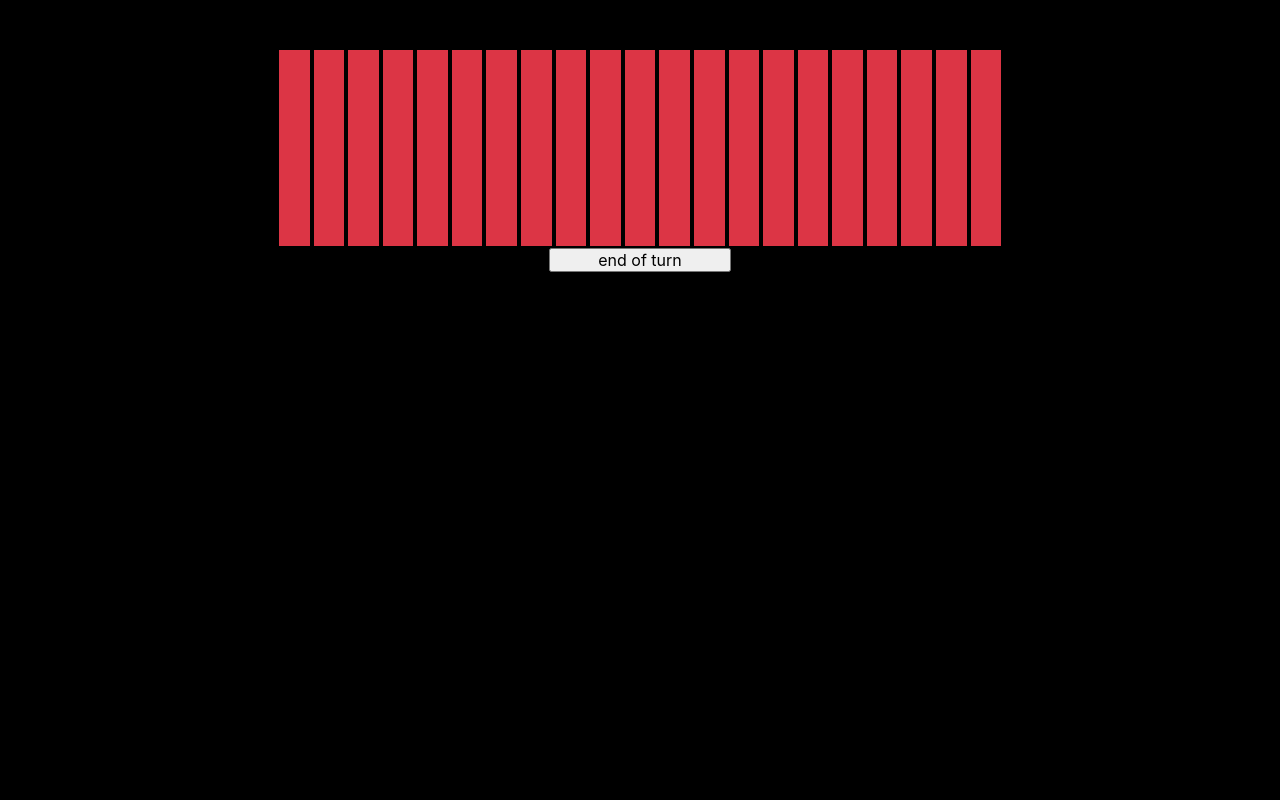
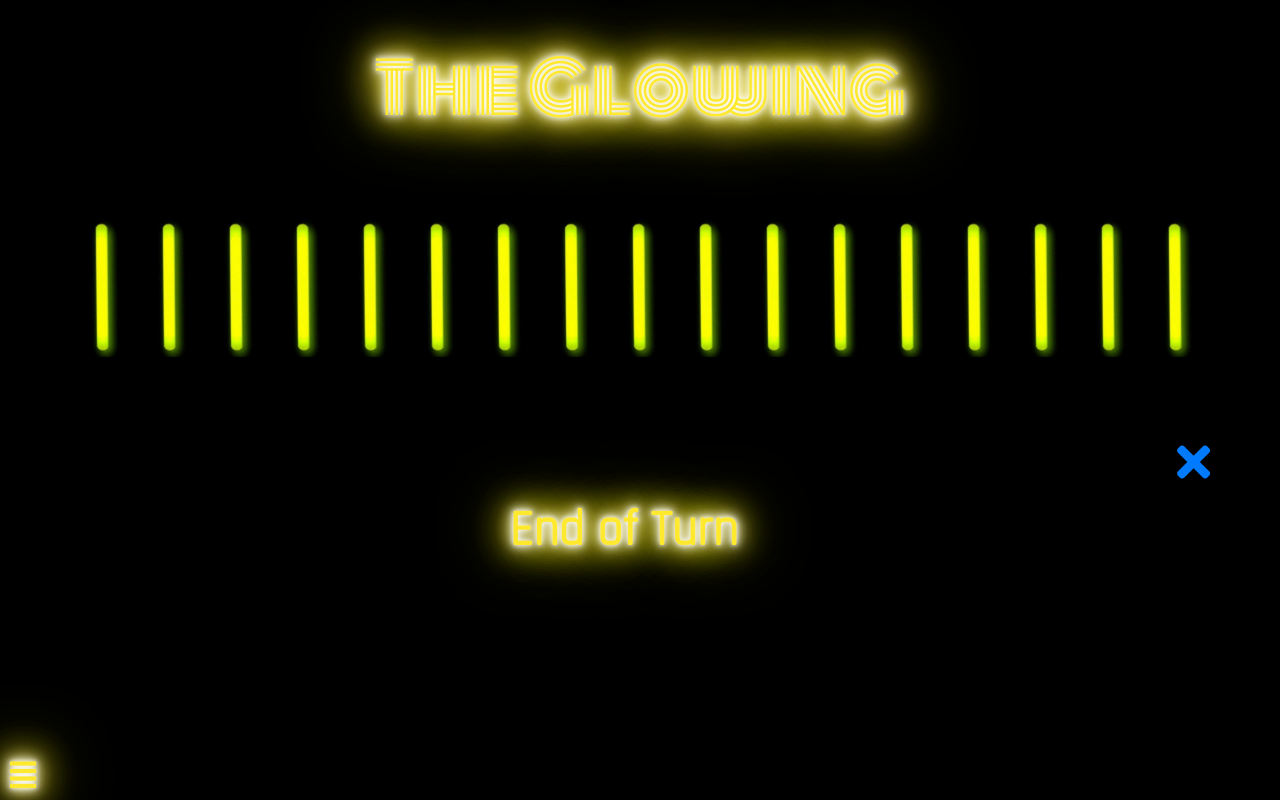
Before and after one commit to paulgiraudet/sticks_game, a plain HTML site: page index.html in a window 1280 px wide. Drawn offline with nearby package versions, Linux system fonts and the light colour scheme.

Commit message:
adding some fluo style, rules still needed

```diff
--- a/css/main.css
+++ b/css/main.css
@@ -101,21 +101,74 @@ body{
   height:100vh;
   background:black;
 }
-.stick{
-  height:200px;
-  border:2px solid black;
-}
 
-.stick:first-child{
-  border-left:4px solid black;
-}
-
-.stick:last-child{
-  border-right:4px solid black;
+h1{
+  font-family: 'Monoton', cursive;
+  font-size:70px;
+  text-align:center;
+  color: #fee92e;
+  text-shadow: 0 0 5px #fff, 0 0 10px #fff, 0 0 15px #fff, 0 0 20px #fee92e, 0 0 35px #fee92e, 0 0 40px #fee92e, 0 0 50px #fee92e, 0 0 75px #fee92e;
+  padding-bottom:40px;
 }
 
 
+.sticks{
+  height:220px;
+  transition:all 0.7s;
+}
 
+.turn, .rules{
+  -webkit-transition: all 0.5s;
+  -moz-transition: all 0.5s;
+  transition: all 0.5s;
+  font-weight:bold;
+  font-family: 'Rajdhani', sans-serif;
+  color: #fee92e;
+  text-shadow: 0 0 5px #fff, 0 0 10px #fff, 0 0 15px #fff, 0 0 20px #fee92e, 0 0 35px #fee92e, 0 0 40px #fee92e, 0 0 50px #fee92e, 0 0 75px #fee92e;
+  cursor:pointer;
+}
+
+.turn{
+  text-align:center;
+  padding:55px 0 0;
+  font-size:50px;
+}
+
+.turn:hover{
+  -webkit-animation: neon3 1.5s ease-in-out infinite alternate;
+  -moz-animation: neon3 1.5s ease-in-out infinite alternate;
+  animation: neon3 1.5s ease-in-out infinite alternate;
+}
+
+.rules{
+  position:absolute;
+  bottom:0;
+  left:10px;
+  font-size:30px;
+}
+
+.rules:hover{
+  text-decoration:none;
+
+}
+
+@-webkit-keyframes neon3 {
+  from {
+    text-shadow: 0 0 5px #fff, 0 0 10px #fff, 0 0 15px #fff, 0 0 20px #fee92e, 0 0 35px #fee92e, 0 0 40px #fee92e, 0 0 50px #fee92e, 0 0 75px #fee92e;
+  }
+  to {
+    text-shadow: 0 0 10px #fff, 0 0 20px #fff, 0 0 30px #fff, 0 0 40px #fee92e, 0 0 70px #fee92e, 0 0 80px #fee92e, 0 0 100px #fee92e, 0 0 150px #fee92e;
+  }
+}
+
+@-moz-keyframes neon3 {
+  from {
+    text-shadow: 0 0 5px #fff, 0 0 10px #fff, 0 0 15px #fff, 0 0 20px #fee92e, 0 0 35px #fee92e, 0 0 40px #fee92e, 0 0 50px #fee92e, 0 0 75px #fee92e;
+  }
+  to {
+    text-shadow: 0 0 7px #fff, 0 0 15px #fff, 0 0 20px #fff, 0 0 30px #fee92e, 0 0 50px #fee92e, 0 0 60px #fee92e, 0 0 75px #fee92e, 0 0 100px #fee92e;
+  }
+}
 
 
 
--- a/index.html
+++ b/index.html
@@ -12,6 +12,8 @@
   <link rel="apple-touch-icon" href="icon.png">
   <!-- Place favicon.ico in the root directory -->
 
+  <link rel="stylesheet" href="https://use.fontawesome.com/releases/v5.2.0/css/all.css" integrity="sha384-hWVjflwFxL6sNzntih27bfxkr27PmbbK/iSvJ+a4+0owXq79v+lsFkW54bOGbiDQ" crossorigin="anonymous">
+  <link href="https://fonts.googleapis.com/css?family=Monoton|Rajdhani" rel="stylesheet">
   <link rel="stylesheet" href="https://stackpath.bootstrapcdn.com/bootstrap/4.1.2/css/bootstrap.min.css" integrity="sha384-Smlep5jCw/wG7hdkwQ/Z5nLIefveQRIY9nfy6xoR1uRYBtpZgI6339F5dgvm/e9B" crossorigin="anonymous">
   <link rel="stylesheet" href="css/normalize.css">
   <link rel="stylesheet" href="css/main.css">
@@ -22,62 +24,99 @@
   <div class="container">
     <div class="row">
       <div class="col-8 mx-auto">
-        <div class="container-fluid mt-5">
-          <div class="row">
-            <div class="col stick bg-danger">
-            </div>
-            <div class="col stick bg-danger">
-            </div>
-            <div class="col stick bg-danger">
-            </div>
-            <div class="col stick bg-danger">
-            </div>
-            <div class="col stick bg-danger">
-            </div>
-            <div class="col stick bg-danger">
-            </div>
-            <div class="col stick bg-danger">
-            </div>
-            <div class="col stick bg-danger">
-            </div>
-            <div class="col stick bg-danger">
-            </div>
-            <div class="col stick bg-danger">
-            </div>
-            <div class="col stick bg-danger">
-            </div>
-            <div class="col stick bg-danger">
-            </div>
-            <div class="col stick bg-danger">
-            </div>
-            <div class="col stick bg-danger">
-            </div>
-            <div class="col stick bg-danger">
-            </div>
-            <div class="col stick bg-danger">
-            </div>
-            <div class="col stick bg-danger">
-            </div>
-            <div class="col stick bg-danger">
-            </div>
-            <div class="col stick bg-danger">
-            </div>
-            <div class="col stick bg-danger">
-            </div>
-            <div class="col stick bg-danger">
-            </div>
-          </div>
-        </div>
+        <h1>The Glowing</h1>
       </div>
 
+
+      <!-- <div class="col-12 mx-auto"> -->
+        <div class="container-fluid">
+          <div class="row">
+            <div class="col sticks">
+              <img class="img-fluid stick" alt="glowing" src="img/baton.png">
+            </div>
+            <div class="col sticks">
+              <img class="img-fluid stick" alt="glowing" src="img/baton.png">
+            </div>
+            <div class="col sticks">
+              <img class="img-fluid stick" alt="glowing" src="img/baton.png">
+            </div>
+            <div class="col sticks">
+              <img class="img-fluid stick" alt="glowing" src="img/baton.png">
+            </div>
+            <div class="col sticks">
+              <img class="img-fluid stick" alt="glowing" src="img/baton.png">
+            </div>
+            <div class="col sticks">
+              <img class="img-fluid stick" alt="glowing" src="img/baton.png">
+            </div>
+            <div class="col sticks">
+              <img class="img-fluid stick" alt="glowing" src="img/baton.png">
+            </div>
+            <div class="col sticks">
+              <img class="img-fluid stick" alt="glowing" src="img/baton.png">
+            </div>
+            <div class="col sticks">
+              <img class="img-fluid stick" alt="glowing" src="img/baton.png">
+            </div>
+            <div class="col sticks">
+              <img class="img-fluid stick" alt="glowing" src="img/baton.png">
+            </div>
+            <div class="col sticks">
+              <img class="img-fluid stick" alt="glowing" src="img/baton.png">
+            </div>
+            <div class="col sticks">
+              <img class="img-fluid stick" alt="glowing" src="img/baton.png">
+            </div>
+            <div class="col sticks">
+              <img class="img-fluid stick" alt="glowing" src="img/baton.png">
+            </div>
+            <div class="col sticks">
+              <img class="img-fluid stick" alt="glowing" src="img/baton.png">
+            </div>
+            <div class="col sticks">
+              <img class="img-fluid stick" alt="glowing" src="img/baton.png">
+            </div>
+            <div class="col sticks">
+              <img class="img-fluid stick" alt="glowing" src="img/baton.png">
+            </div>
+            <div class="col sticks">
+              <img class="img-fluid stick" alt="glowing" src="img/baton.png">
+            </div>
+
+          </div>
+          <!-- end of row -->
+        </div>
+        <!-- end of container -->
+      <!-- </div> -->
+
+      <!-- function for ending player turn plus restart -->
       <div class="col-8 mx-auto">
-        <input type="button" value="end of turn" onclick="winOnly()" class="w-25 mx-auto d-block">
+        <p id="result" class="turn" onclick="winOnly()">End of Turn</p>
       </div>
-      <div class="col-8 mx-auto">
-        <p id="result" class="text-center">YOU LOSE</p>
+
+      <div class="item1 d-none d-md-block">
+        <a href="#openModal1" class="rules"><i class="fas fa-align-justify"></i></a>
       </div>
+
+      <div id="openModal1" class="modal-item-1">
+        <div>
+          <a href="#close" title="Close" class="fermer-item1">
+            <i class="fa fa-times fa-3x"></i>
+          </a>
+          <div class="modal-item1">
+
+
+            <!-- end of container -->
+          </div>
+          <!-- end of modal-item -->
+        </div>
+
+      </div>
+
     </div>
+    <!-- end of main row -->
   </div>
+  <!-- end of main container -->
   <script src="js/vendor/modernizr-3.6.0.min.js"></script>
   <script src="https://code.jquery.com/jquery-3.3.1.min.js" integrity="sha256-FgpCb/KJQlLNfOu91ta32o/NMZxltwRo8QtmkMRdAu8=" crossorigin="anonymous"></script>
   <script>window.jQuery || document.write('<script src="js/vendor/jquery-3.3.1.min.js"><\/script>')</script>
--- a/js/main.js
+++ b/js/main.js
@@ -2,51 +2,74 @@
 var stick = document.getElementsByClassName("stick");
 //counting sticks from left to right
 var i = 0;
+//used to make the computer win every time
 var j = 0;
 
 //display lose
 var lose = document.getElementById("result");
-lose.style.display = "none";
+
 //counting max sticks by round
 var maxStick = 0 ;
-stick[i].addEventListener("click",deletebg);
+stick[i].addEventListener("click",nextStick);
 
 //function allowing player to remove a stick
-function deletebg(){
+function nextStick(){
 
-  if (i<20){
+  if (i<16){
 
-    stick[i].className = stick[i].className.replace(" bg-danger", " bg-success");
-
+    rotateStick(i);
     //removing previous click function to avoid spamming on previous sticks
-    stick[i].removeEventListener("click",deletebg);
-    i++;
+    stick[i].removeEventListener("click",nextStick);
+    //incrementing i count plus max stick
     maxStick++;
 
     //adding click function only if the user clicked on 3 sticks or less
     if (maxStick <3){
-      stick[i].addEventListener("click",deletebg);
+      stick[i].addEventListener("click",nextStick);
     }
 }
-
+//display lose if you pick the last stick
+else if (i===16){
+  lose.innerHTML = "TRY AGAIN" ;
+  lose.addEventListener("click",restart);
+}
 }
 
+function restart(){
+  lose.removeEventListener("click",restart);
+  for (i;i>=0;i--){
+    stick[i].style.transform = "rotate(0deg)";
+  }
+  i=0;
+  lose.innerHTML = "End of Turn";
+  stick[i].addEventListener("click",nextStick);
+}
 
 //function removing computer's sticks
 function winOnly(){
 
+    //saving i value in a new value
     j=i;
+    //the solution for this game is that after both turns the count of stick needs
+    //to be 4 so the computer wins everytime
+
+    //here we just need j to be between 1 and 3 to make the game work
     while (j>4){
-      j -=4 ;
-    }
-    for (j;j<4;j++){
-      stick[i].className = stick[i].className.replace(" bg-danger", " bg-success");
-      i++;
+      j -= 4 ;
     }
 
-    stick[i].addEventListener("click",deletebg);
+    //allowing computer to pick 1,2 or 3 sticks
+    for(j;j<4;j++){
+      rotateStick(i);
+    }
+
+    //adding click function to the next stick after the computer played
+    stick[i].addEventListener("click",nextStick);
+    //resetting maxSticks to permit player to play and click on sticks
     maxStick=0;
-    if (i===20) {
-      lose.style.display = "block" ;
-    }
 }
+
+function rotateStick(n){
+    stick[i].style.transform = "rotate(22deg)";
+    i++;
+}
```
Also changed, not shown: img/baton.png (added).
